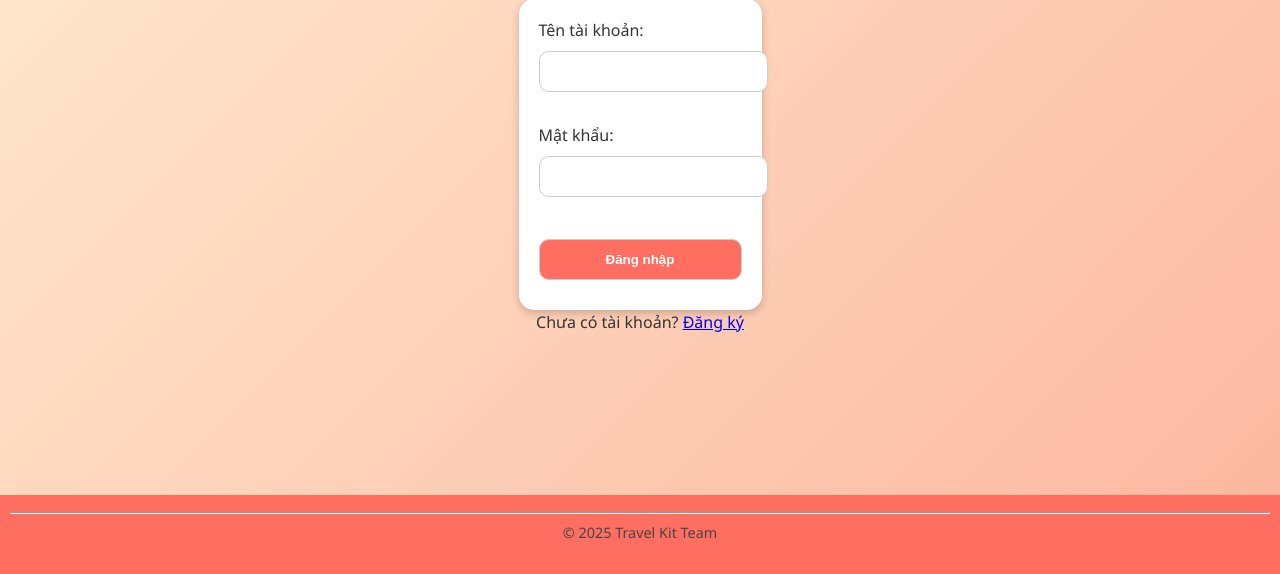
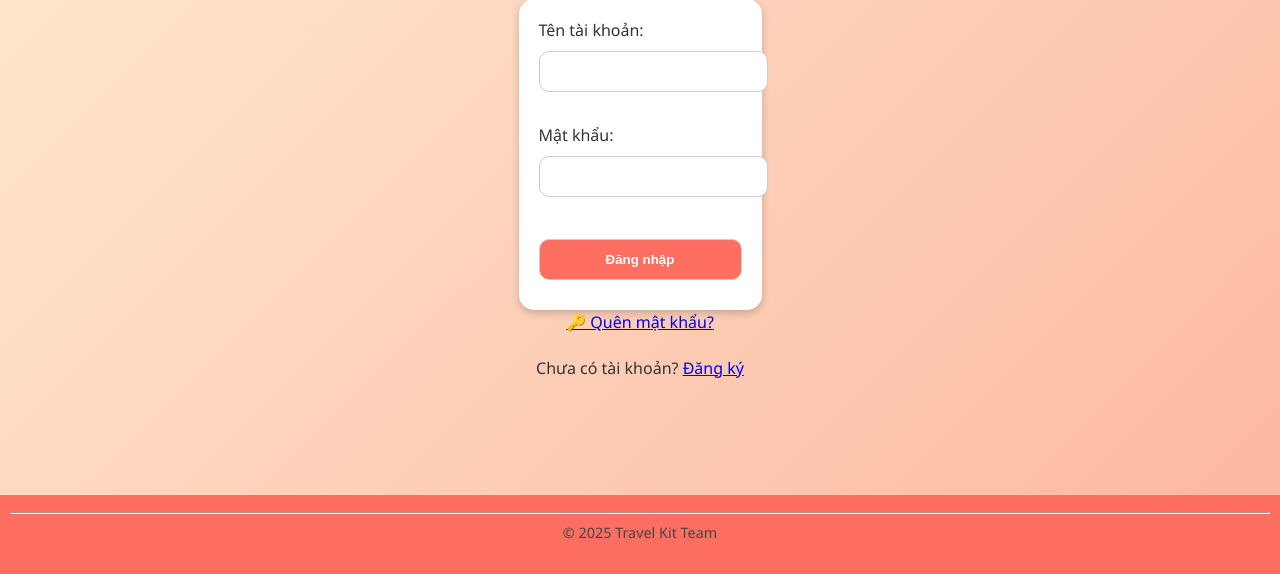
Before and after one commit to hung83st/mekongkit, a Flask app: page /login in a window 1280 px wide. Shown: the part 226-800 px from the top of the page. Run offline with Flask 3, Linux system fonts and the light colour scheme.

Commit message:
Update login.html

```diff
--- a/travel_kit/templates/login.html
+++ b/travel_kit/templates/login.html
@@ -19,5 +19,9 @@
 
     <button type="submit">Đăng nhập</button>
 </form>
+
+<p>
+    <a href="{{ url_for('forgot_password') }}">🔑 Quên mật khẩu?</a>
+</p>
 <p>Chưa có tài khoản? <a href="{{ url_for('register') }}">Đăng ký</a></p>
 {% endblock %}
```
